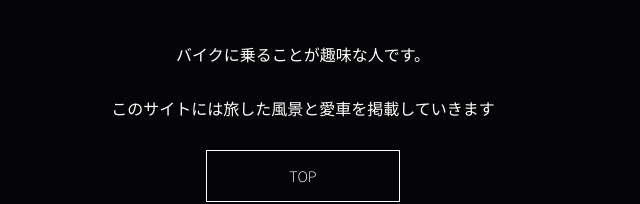
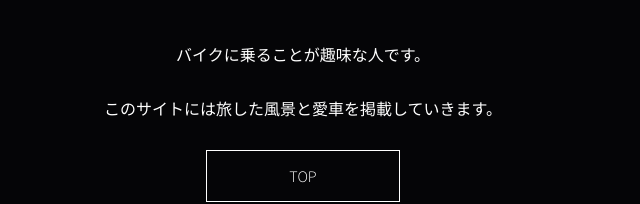
Before and after one commit to takke-a/photo_portfolio1, a plain HTML site: page index.html in a window 1280 px wide. Shown: the part 4567-4771 px from the top of the page, without its empty margins (337-977 px from the left). Drawn offline with nearby package versions, Linux system fonts and the light colour scheme; some packages are replaced by stand-ins of ours.

Commit message:
Update index.html

```diff
--- a/index.html
+++ b/index.html
@@ -90,7 +90,7 @@
           <!--<p class="place"></p>
           <p class="address"> </p> -->
           <p class="contact">バイクに乗ることが趣味な人です。</p>
-          <p class="contact">このサイトには旅した風景と愛車を掲載していきます</p>
+          <p class="contact">このサイトには旅した風景と愛車を掲載していきます。</p>
           <a class="btn" href="#" target="_blank">TOP</a>
         </section>
 
```
